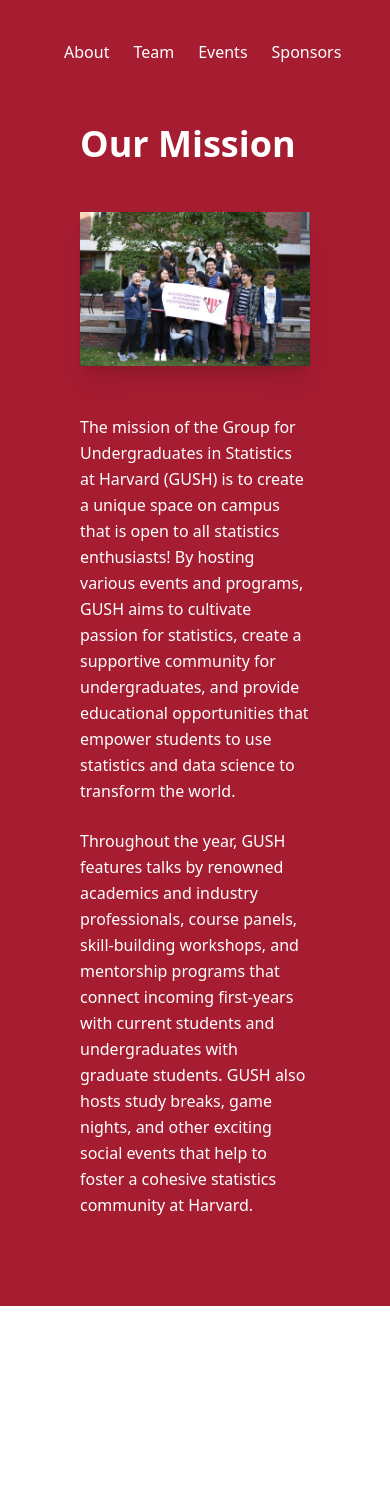
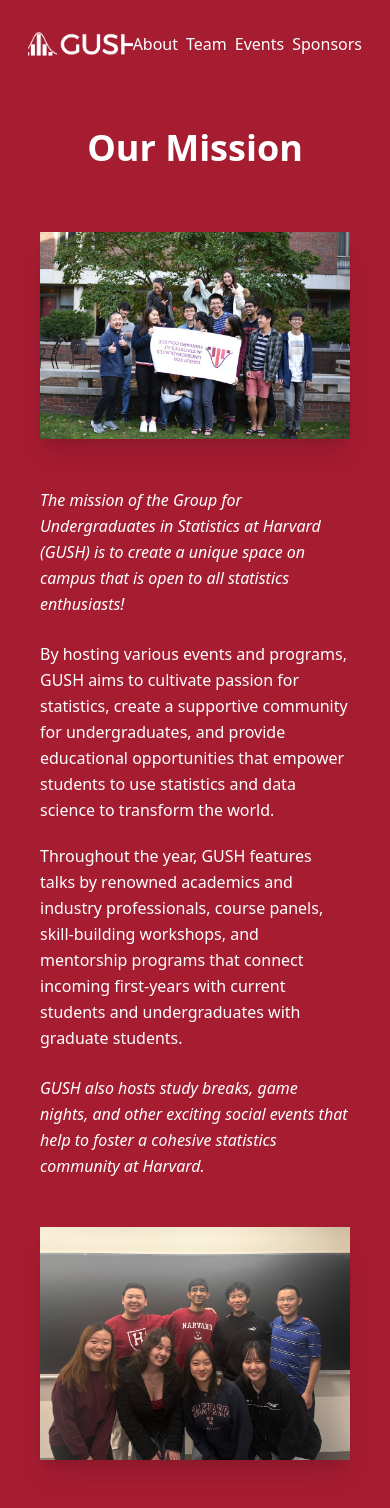
Before and after one commit to harvardgush/harvardgush.github.io, a React (Create React App) app: page /#/about in a window 390 px wide. Shown: the top 1508 px of the page. Before the commit the page ends 1306 px from the top, so only its background shows below. Built offline with nearby package versions, Linux system fonts and the light colour scheme.

Commit message:
updated mobile formatting
Signed-off-by: Pranav Sitaraman <sitaraman.pranav@gmail.com>

```diff
--- a/public/index.html
+++ b/public/index.html
@@ -3,7 +3,7 @@
   <head>
     <meta charset="utf-8" />
     <link rel="icon" href="%PUBLIC_URL%/favicon.ico" />
-    <meta name="viewport" content="width=device-width, initial-scale=1" />
+    <meta name="viewport" content="width=device-width, initial-scale=1.0">
     <meta name="theme-color" content="#000000" />
     <meta
       name="description"
--- a/src/App.js
+++ b/src/App.js
@@ -12,7 +12,7 @@
     return (
       <div className="App">
         <Router>
-          <div className="min-h-screen bg-white font-sans">
+          <div className="min-h-screen min-w-screen bg-[#a61c31] font-sans">
             <Header />
             <Routes>
               <Route exact path="/" element={<Home />} />
--- a/src/Components/About.js
+++ b/src/Components/About.js
@@ -1,16 +1,19 @@
 import React, { Component } from "react";
 
 class About extends Component {
+  componentDidMount() {
+    window.scrollTo(0, 0);
+  }
   render() {
     return (
       <div>
-        <div className="bg-[#a61c31] relative p-10 max-w-7xl mx-auto px-20 pt-5">
-          <h1 className="text-white text-4xl font-bold mb-12">
+        <div className="bg-[#a61c31] relative max-w-7xl mx-auto px-10 md:px-20 pt-10">
+          <h1 className="text-white text-4xl font-bold text-center mb-16">
             Our Mission
           </h1>
 
-          <div className="grid grid-cols-1 lg:grid-cols-2 gap-12 items-center">
-            <div className="relative">
+          <div className="grid grid-cols-1 md:grid-cols-2 lg:grid-cols-7 gap-12 items-center">
+            <div className="col-span-1 lg:col-span-3 relative">
               <img
                 src="our-mission.jpeg"
                 alt="GUSH Mission"
@@ -18,27 +21,44 @@
               />
             </div>
 
-            <div className="space-y-6">
-              <p className="text-normal text-white leading-relaxed">
+            <div className="col-span-1 lg:col-span-4 space-y-6">
+              <p className="text-normal lg:text-xl text-white font-medium italic leading-relaxed">
                 The mission of the Group for Undergraduates in Statistics at Harvard (GUSH) is to
-                create a unique space on campus that is open to all statistics enthusiasts! By
-                hosting various events and programs, GUSH aims to cultivate passion for
+                create a unique space on campus that is open to all statistics enthusiasts!
+              </p>
+              <p className="text-normal lg:text-lg text-white leading-relaxed">
+                By hosting various events and programs, GUSH aims to cultivate passion for
                 statistics, create a supportive community for undergraduates, and provide
                 educational opportunities that empower students to use statistics and data
                 science to transform the world.
               </p>
+            </div>
+          </div>
+          <div className="grid grid-cols-1 md:grid-cols-2 lg:grid-cols-7 gap-12 items-center pt-5 pb-10">
 
-              <p className="text-normal text-white leading-relaxed">
+            <div className="col-span-1 lg:col-span-4 space-y-6">
+
+              <p className="text-normal lg:text-lg text-white leading-relaxed">
                 Throughout the year, GUSH features talks by renowned academics and industry
                 professionals, course panels, skill-building workshops, and mentorship programs
                 that connect incoming first-years with current students and undergraduates
-                with graduate students. GUSH also hosts study breaks, game nights, and other
+                with graduate students.
+              </p>
+              <p className="text-normal lg:text-xl text-white font-medium italic leading-relaxed">
+                GUSH also hosts study breaks, game nights, and other
                 exciting social events that help to foster a cohesive statistics community at
                 Harvard.
               </p>
             </div>
+            <div className="col-span-1 lg:col-span-3 relative">
+              <img
+                src="board.jpeg"
+                alt="GUSH Board"
+                className="shadow-xl w-full h-auto"
+              />
+            </div>
           </div>
-          <br /><br />
+          <br/>
         </div>
       </div>
     );
--- a/src/Components/Events.js
+++ b/src/Components/Events.js
@@ -2,20 +2,23 @@
 import { events } from "./event.js"
 
 class Events extends Component {
+  componentDidMount() {
+    window.scrollTo(0, 0);
+  }
   render() {
     return (
       <div>
-        <div className="bg-[#a61c31] relative px-20 pt-10 max-w-7xl mx-auto">
+        <div className="bg-[#a61c31] relative px-10 md:px-20 pt-10 max-w-7xl mx-auto">
           <h1 className="text-white text-4xl font-bold text-center mb-16">
             Events
           </h1>
           {events.map((event, eventIndex) => (
-            <div className="grid md:grid-cols-3 gap-12 items-start my-10">
+            <div className="grid grid-cols-1 md:grid-cols-3 gap-12 items-start my-10">
               <div className="col-span-1">
-                <img src={event.image} alt={`event-${eventIndex}`} className="w-full h-full shadow-xl aspect-square"/>
+                <img src={event.image} alt={`event-${eventIndex}`} className="w-full h-full shadow-xl aspect-square" />
               </div>
 
-              <div key={`tier-${eventIndex}`} className="mb-16 last:mb-0 col-span-2">
+              <div key={`tier-${eventIndex}`} className="mb-16 last:mb-0 col-span-1 md:col-span-2">
                 <h2 className="text-white text-2xl font-semibold mb-3 text-left">
                   {event.title}
                 </h2>
--- a/src/Components/Header.js
+++ b/src/Components/Header.js
@@ -1,14 +1,17 @@
 import React, { Component } from "react";
 
 class Header extends Component {
+  componentDidMount() {
+    window.scrollTo(0, 0);
+  }
   render() {
     return (
       <nav className="bg-[#a61c31] text-white px-6 py-4">
-        <div className="max-w-7xl mx-auto flex justify-between items-center mt-4 mb-4 ml-10 mr-10">
+        <div className="max-w-7xl mx-auto flex justify-between items-center mt-4 mb-4 ml-1 mr-1 md:ml-10 md:mr-10">
           <a href="/" className="flex items-center space-x-2">
-            <img src="gush-logo.png" alt="GUSH Logo" className="h-10 m-auto" />
+            <img src="gush-logo.png" alt="GUSH Logo" className="h-6 md:h-10 m-auto object-cover" />
           </a>
-          <div className="flex space-x-6">
+          <div className="flex md:space-x-6 space-x-2">
             <a href="#/about" className="hover:text-gray-300">About</a>
             <a href="#/team" className="hover:text-gray-300">Team</a>
             <a href="#/events" className="hover:text-gray-300">Events</a>
--- a/src/Components/Home.js
+++ b/src/Components/Home.js
@@ -1,6 +1,9 @@
 import React, { Component } from "react";
 
 class Home extends Component {
+  componentDidMount() {
+    window.scrollTo(0, 0);
+  }
   render() {
     return (
       <div>
@@ -8,16 +11,16 @@
           <img src="harvard-campus.jpg" alt="Harvard Campus" className="w-full h-full object-cover brightness-[0.75]" />
           <div className="absolute inset-0">
             <div className="max-w-7xl mx-auto px-6 pt-32">
-              <div className="max-w-3xl flex flex-col items-start">
-                <h1 className="text-6xl font-semibold text-white ml-10 mb-6 leading-tight text-left">
+              <div className="max-w-3xl flex flex-col items-start mx-5 md:mx-10">
+                <h1 className="text-6xl font-bold text-white mb-6 leading-tight text-left">
                   Understand the World
                 </h1>
-                <h2 className="text-3xl text-white mb-8 leading-normal ml-10 text-left font-medium">
+                <h2 className="text-3xl text-white mb-8 leading-normal text-left font-medium">
                   Join the Group for Undergraduates in<br />
                   Statistics at Harvard (GUSH)!
                 </h2>
                 <a href="https://groups.google.com/g/gush-mailing-list" target="_blank" rel="noopener noreferrer">
-                  <button className="bg-white text-black px-8 py-3 ml-10 font-semibold rounded-md text-lg hover:bg-gray-300 transition-colors">
+                  <button className="bg-white text-black px-8 py-3 font-semibold rounded-md text-lg hover:bg-gray-300 transition-colors">
                     Get Involved
                   </button></a>
               </div>
@@ -30,12 +33,12 @@
               Please let us know if you have any questions or suggestions!
             </div>
 
-            <div className="grid grid-cols-5 gap-0 mt-20">
-              <div className="col-span-3 bg-black w-auto -my-10 ml-10">
+            <div className="grid grid-cols-1 md:grid-cols-5 gap-0 mt-10 md:mt-20">
+              <div className="hidden md:block md:col-span-3 bg-black w-auto md:-my-10 md:ml-10">
                 <img src="statistics-visual.jpeg" alt="Statistics Visual" className="w-full h-full object-cover shadow-xl" />
               </div>
 
-              <div className="col-span-2 bg-white p-8 text-left -ml-24 z-10 mr-10">
+              <div className="col-span-1 md:col-span-2 bg-white p-8 text-left md:-ml-24 z-10 md:mr-10">
                 <h2 className="text-3xl font-medium text-[#a61c31] mb-6">
                   "The best thing about being a statistician is that you get to play in everybody else's backyard."
                 </h2>
@@ -60,11 +63,9 @@
               </div>
             </div>
 
-            <br /><br /><br /><br /><br />
+            <div className="grid grid-cols-1 md:grid-cols-5 gap-0 mt-10 md:mt-20 md:py-10">
 
-            <div className="grid grid-cols-5 gap-0">
-
-              <div className="col-span-2 bg-white p-8 text-left -mr-24 z-10 ml-10">
+              <div className="col-span-1 md:col-span-2 bg-white p-8 text-left md:-mr-24 z-10 md:ml-10">
                 <h2 className="text-3xl font-medium text-[#a61c31] mb-6">
                   "Apart from the known and the unknown, what else is there?"
                 </h2>
@@ -87,11 +88,11 @@
                 </a>
               </div>
 
-              <div className="col-span-3 bg-black w-auto -my-10 mr-10">
+              <div className="hidden md:block md:col-span-3 bg-black w-auto md:-my-10 md:mr-10">
                 <img src="joe-gush.jpg" alt="Joe and GUSH" className="w-full h-full object-cover shadow-xl" />
               </div>
             </div>
-            <br /><br /><br />
+            <br /><br />
           </div>
         </div>
       </div>
--- a/src/Components/Sponsors.js
+++ b/src/Components/Sponsors.js
@@ -3,6 +3,9 @@
 import { sponsors } from "./sponsor.js"
 
 class Sponsors extends Component {
+  componentDidMount() {
+    window.scrollTo(0, 0);
+  }
   render() {
     return (
       <div>
@@ -11,7 +14,7 @@
             Our Sponsors
           </h1>
 
-          <div className="bg-white rounded-3xl p-12">
+          <div className="bg-white rounded-3xl py-12 px-6 md:px-12">
             {sponsors.map((tier, tierIndex) => (
               <div key={`tier-${tierIndex}`} className="mb-16 last:mb-0">
                 <h2 className="text-[#a61c31] text-3xl font-bold text-center mb-12">
@@ -21,7 +24,7 @@
                 <div className="flex justify-center items-center flex-wrap gap-12">
                   {tier.sponsors.map((sponsor, sponsorIndex) => (
                     <a key={`sponsor-${sponsorIndex}`} href={sponsor.link} target="_blank" rel="noopener noreferrer" className="block max-w-2xl">
-                      <img src={sponsor.imagePath} alt={sponsor.name} className="w-full h-auto" />
+                      <img src={sponsor.imagePath} alt={sponsor.name} className="w-full max-h-[8vh] max-h-[11vw]" />
                     </a>
                   ))}
                 </div>
@@ -32,16 +35,16 @@
           <h1 className="text-white text-center text-4xl font-bold my-12">
             Contact Us
           </h1>
-          <div className="px-20 grid grid-cols-2 gap-x-20 place-items-center">
+          <div className="px-10 md:px-20 grid grid-cols-1 md:grid-cols-2 gap-y-10 md:gap-x-20 place-items-center">
             <a href="mailto:harvardgush@gmail.com" target="_blank" rel="noopener noreferrer" className="w-full justify-center justify-self-center col-span-1">
               <FaMailBulk size={30} color="white" className="justify-self-center" />
-              <p className="text-white text-center text-xl font-normal">
+              <p className="text-white text-center text-xl font-normal justify-self-center">
                 harvardgush@gmail.com
               </p>
             </a>
             <a href="https://www.instagram.com/harvardgush/" target="_blank" rel="noopener noreferrer" className="w-full justify-center justify-self-center col-span-1">
               <FaInstagram size={30} color="white" className="justify-self-center" />
-              <p className="text-white text-center text-xl font-normal">
+              <p className="text-white text-center text-xl font-normal justify-self-center">
                 @harvardgush
               </p>
             </a>
--- a/src/Components/Team.js
+++ b/src/Components/Team.js
@@ -2,6 +2,9 @@
 import { boardMembers } from './board.js';
 
 class Team extends Component {
+  componentDidMount() {
+    window.scrollTo(0, 0);
+  }
   render() {
     return (
       <div>
--- a/src/Components/event.js
+++ b/src/Components/event.js
@@ -5,7 +5,7 @@
         description: [
             { line: "GUSH will be hosting a student-run panel discussing Fall 2023 statistics course offerings on Wednesday, August 23 at 7-8pm EDT -- this is meant to help students of all years & levels of interest in statistics get a genuine idea of what course offerings are like from other students (and hopefully reduce the stress of shopping week)!" },
             { line: "We hope to have one breakout room for each of the fall courses offered, with at least one current TF or student who has recently taken the class. Some breakout rooms may have multiple classes. Students will be free to move around breakout rooms and as questions as desired." },
-            {line: "RSVP at bit.ly/GUSHFall23 to receive the Zoom link!"}
+            { line: "RSVP at bit.ly/GUSHFall23 to receive the Zoom link!" }
         ],
         image: "/events/stats-on-stat-2023.png",
     },
@@ -65,8 +65,8 @@
         title: "The Stats on Stat Courses: A Student Panel",
         time: "Tuesday, August 23, 2022, 7:00 PM - 8:00 PM",
         description: [
-            { line: "Join the Group for Undergraduates in Statistics at Harvard (GUSH) for an exciting student panel featuring Harvard students who have previously taken and/or TF'd the courses you're interested in shopping/taking this spring!"},
-            { line: "Our panelists will be talking about their honest experiences taking these courses & answering all of your course-related questions during the panel."},
+            { line: "Join the Group for Undergraduates in Statistics at Harvard (GUSH) for an exciting student panel featuring Harvard students who have previously taken and/or TF'd the courses you're interested in shopping/taking this spring!" },
+            { line: "Our panelists will be talking about their honest experiences taking these courses & answering all of your course-related questions during the panel." },
             { line: "Please RSVP at https://tinyurl.com/GUSHFall22 - we will be sending out the Zoom link shortly before the panel." }
         ],
         image: "/events/fall-student-panel-2022.png",
--- a/src/Components/sponsor.js
+++ b/src/Components/sponsor.js
@@ -6,6 +6,11 @@
                 name: "Citadel",
                 imagePath: "/Citadel-Sponsor.png",
                 link: "https://www.citadel.com"
+            },
+            {
+                name: "Hudson River Trading",
+                imagePath: "/HRT-Sponsor.png",
+                link: "https://www.hudsonrivertrading.com/"
             }
         ]
     },
```
Also changed, not shown: public/HRT-Sponsor.png (added), public/board.jpeg (added), 13 other files (tests, documents, lock files or other folders).
